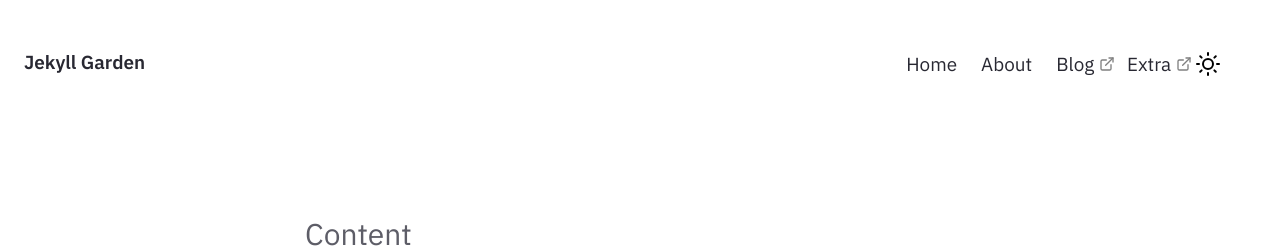
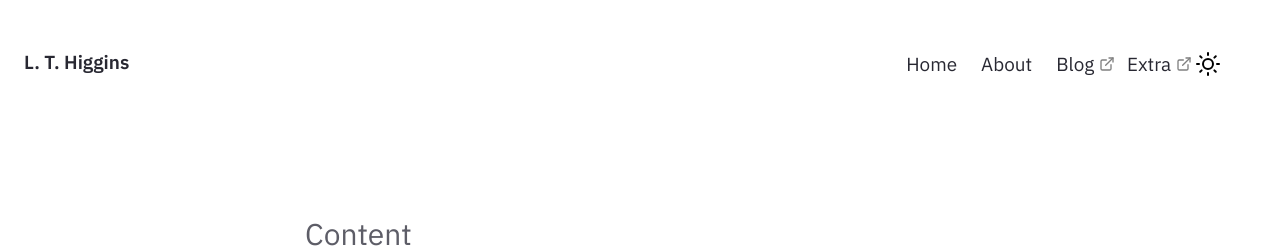
Before and after one commit to Luke-T-Higgins/blog, a Jekyll site: the page built from pages/index.md, in a window 1280 px wide. Shown: the top 248 px of the page. Built offline with Jekyll 4.4.1, drawn with Linux system fonts in a browser that asks for light colours.

Commit message:
Update Nav.html

```diff
--- a/_includes/Nav.html
+++ b/_includes/Nav.html
@@ -32,7 +32,7 @@
 <nav class="navbar is-transparent" role="navigation" aria-label="main navigation">
     <div class="navbar-brand">
       <a class="navbar-item" style="padding-left: 0;"; href="{{ site.baseurl }}/index.html">
-          <h6> {{site.heading}}</h6></a>
+          <h6> L. T. Higgins </h6></a>
           <script src="{{ site.baseurl }}/assets/js/modeswitcher.js"></script>
       <div class="navbar-item navbar-dark-mode__mobile is-hidden-tablet" onclick="modeSwitcher()">
         <div class="buttons">
```
